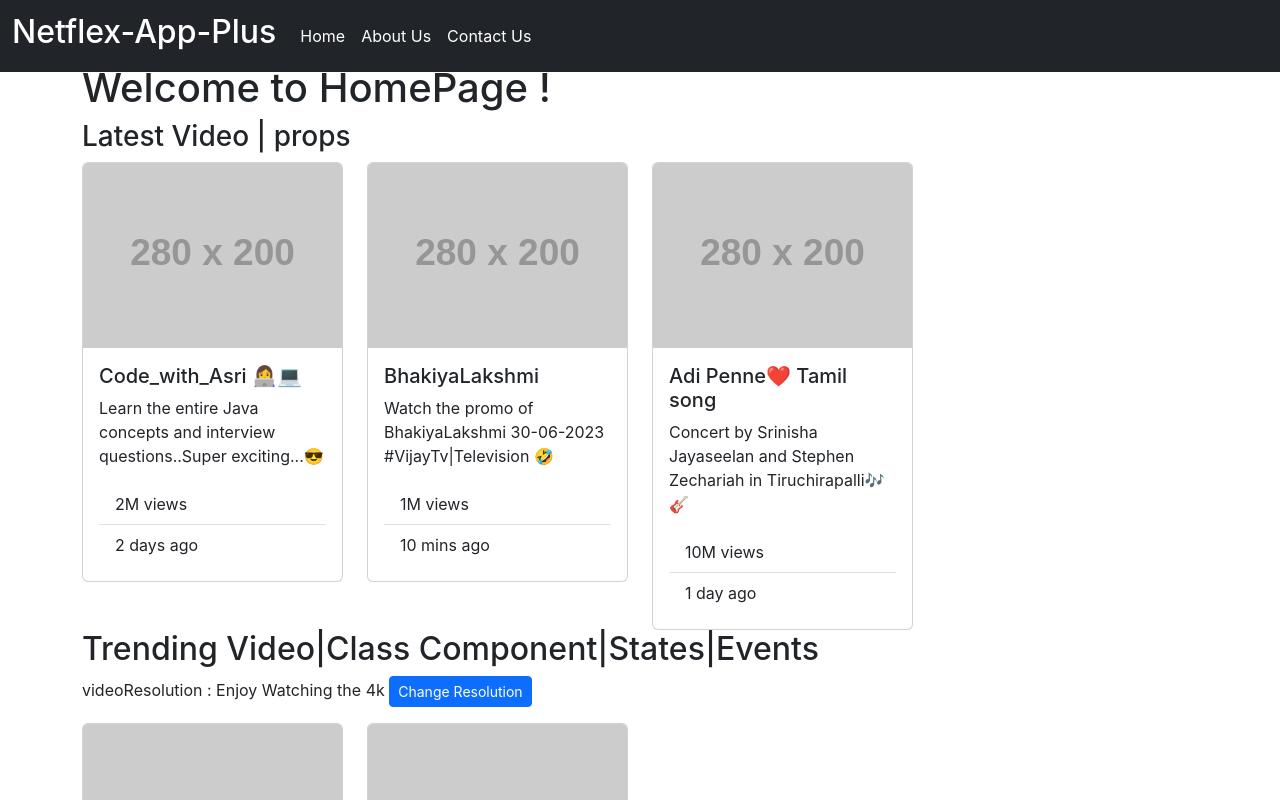
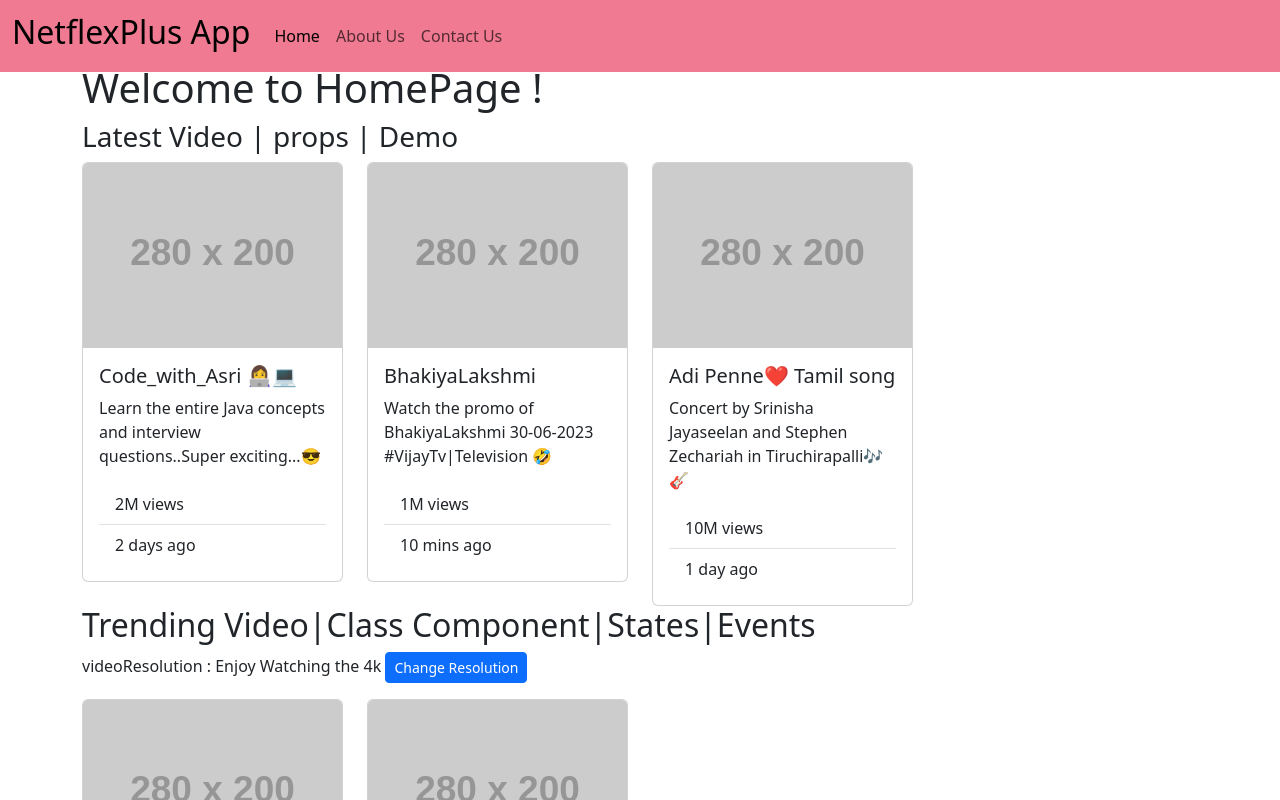
Before and after one commit to Yogaasrit/Netflix-app-plux, a React (Create React App) app: page / in a window 1280 px wide. Shown: the top 800 px of the page. Built offline with nearby package versions, Linux system fonts and the light colour scheme.

Commit message:
Added Helmet

```diff
--- a/src/App.js
+++ b/src/App.js
@@ -7,7 +7,8 @@ import HomePage from './Pages/HomePage/HomePage';
 import { BrowserRouter,Routes,Route } from 'react-router-dom';
 import AboutUs from './Pages/AboutUs/AboutUs';
 import ContactUs from './Pages/ContactUs/ContactUs';
-// comp definition
+import 'bootstrap/dist/css/bootstrap.css';
+
 function App() {
   return (
         // {/* must return jsx */}
@@ -15,7 +16,6 @@ function App() {
 
     <div>
       <Header/>
-
       <main className = "container mt-5 pt-3">
       {/* margin top- mt-5 padding top -pt-5*/}
 
--- a/src/Components/Header/Header.js
+++ b/src/Components/Header/Header.js
@@ -4,10 +4,10 @@ function Header() {
   return (
     <div>
       <header>
-        <nav className="navbar navbar-expand-md navbar-dark fixed-top bg-dark">
+        <nav className="navbar navbar-expand-md fixed-top" style={{backgroundColor: "#F07A91"}}>
           <div className="container-fluid">
             <a className="navbar-brand" href="/">
-              <h2>Netflex-App-Plus</h2>
+              <h2>NetflexPlus App</h2>
             </a>
             <button
               className="navbar-toggler"
--- a/src/Components/MenuList/MenuList.js
+++ b/src/Components/MenuList/MenuList.js
@@ -1,21 +1,34 @@
-import { Link } from 'react-router-dom';
-const MenuList =() =>{
-    return(
-        <ul className="navbar-nav me-auto mb-2 mb-md-0">
+import { Helmet } from 'react-helmet';
+import { NavLink } from 'react-router-dom';
+const MenuList = () => {
+  return (
+    <ul className="navbar-nav me-auto mb-2 mb-md-0" >
+
       <li className="nav-item">
-                  <Link className="nav-link active" aria-current="page" to="/">
+        <Helmet>
+          <title>Home </title>
+        </Helmet>
+        <NavLink className="nav-link " aria-current="page" to="/">
           Home
-                  </Link>
+        </NavLink>
       </li>
+
       <li className="nav-item">
-                  <Link className="nav-link active" to="/about-us">
+        <Helmet>
+          <title>About Us </title>
+        </Helmet>
+        <NavLink className="nav-link " to="/about-us">
           About Us
-                  </Link>
+        </NavLink>
       </li>
+
       <li className="nav-item">
-                  <Link className="nav-link active" to="/contact-us">
+        <Helmet>
+          <title>Contact Us</title>
+        </Helmet>
+        <NavLink className="nav-link " to="/contact-us">
           Contact Us
-                  </Link>
+        </NavLink>
       </li>
     </ul>
   )
--- a/src/Pages/HomePage/HomePage.js
+++ b/src/Pages/HomePage/HomePage.js
@@ -16,7 +16,7 @@ const HomePage = () => {
 
         <div className = "row">
             <div>
-                <h3>Latest Video | props </h3>
+                <h3>Latest Video | props | Demo</h3>
             </div>
             <div className="col-md-3">
                 <LatestVideo
```
Also changed, not shown: src/Reference.txt. Lines whose indentation alone changed are shown as unchanged.
